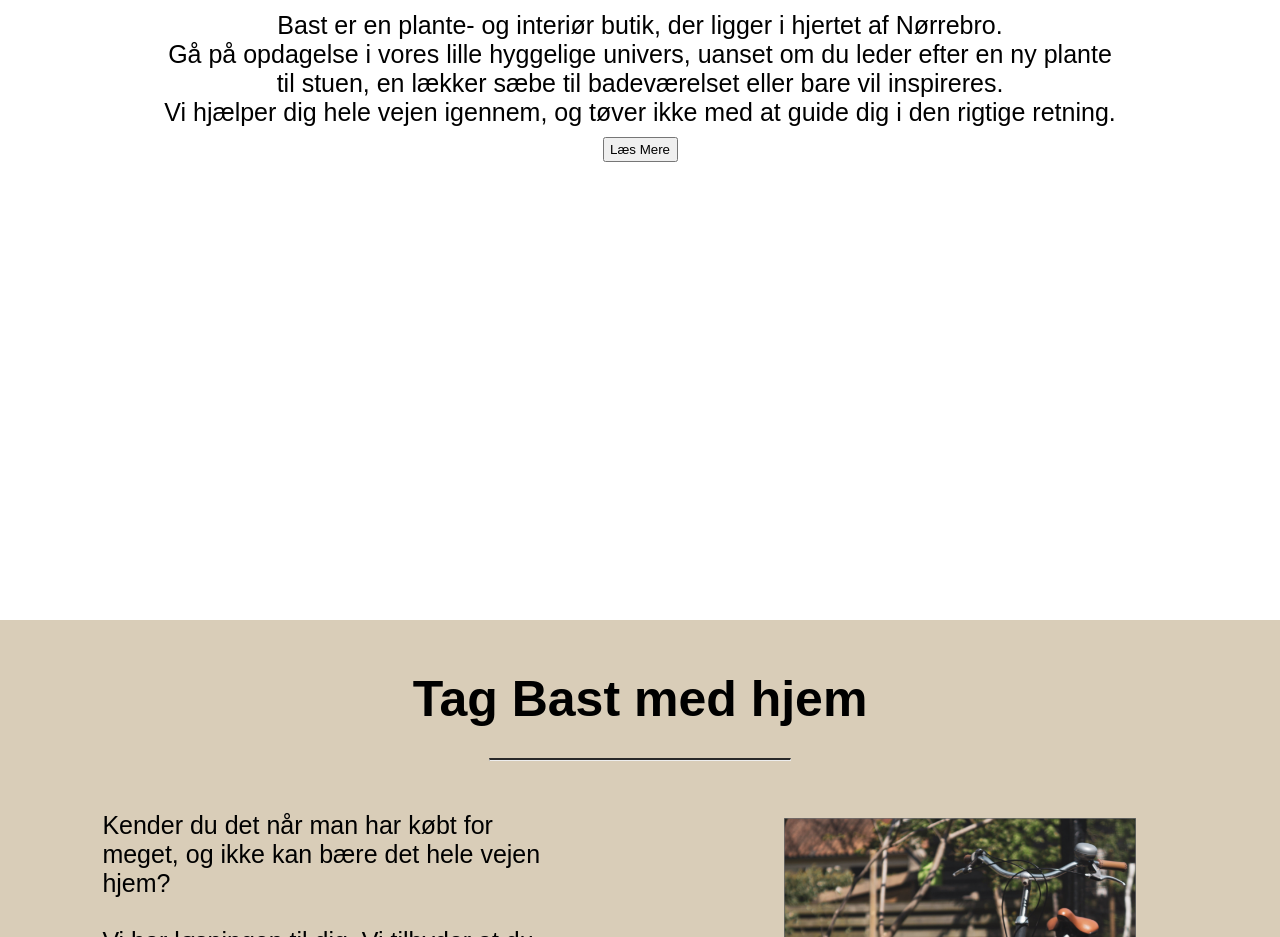
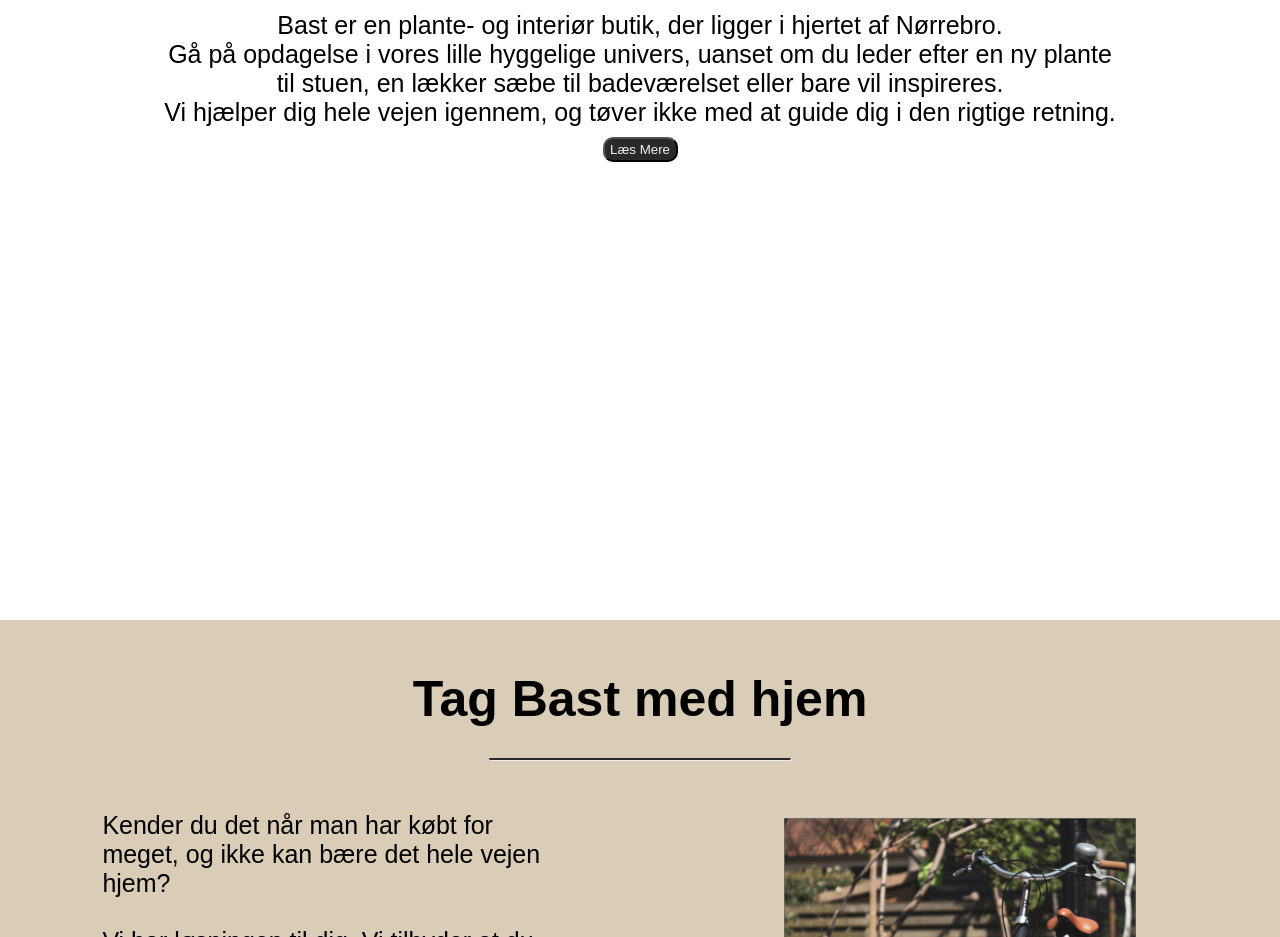
Before and after one commit to jacobgervin/Butik-Bast, a plain HTML site: page index.html in a window 1280 px wide. Shown: the part 1780-2717 px from the top of the page. Drawn offline with Linux system fonts and the light colour scheme.

Commit message:
Farver på læs mere knap

```diff
--- a/style.css
+++ b/style.css
@@ -176,7 +176,9 @@ a:hover {
     margin-top: 10px;
     width: 75px;
     height: 25px;
-
+    border-radius: 10px;
+    color: var(--hvid);
+    background-color: var(--sort);
 }
 #lokation {
     height: 100vh;
```
